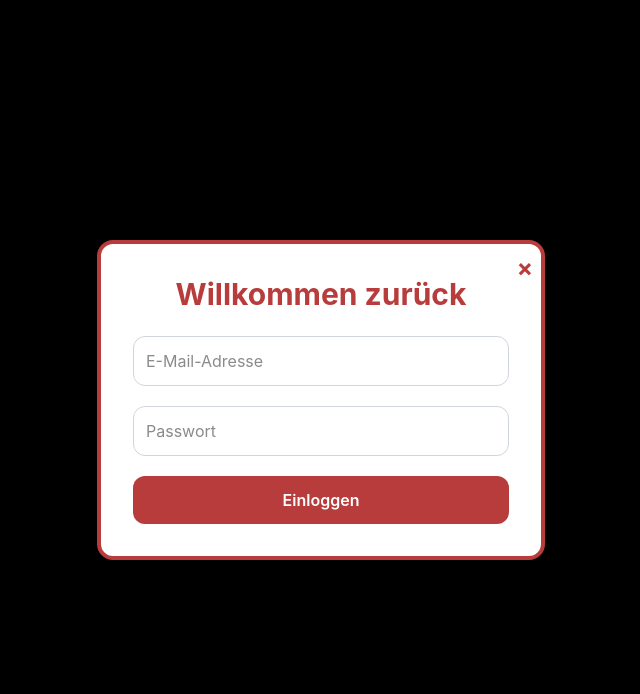
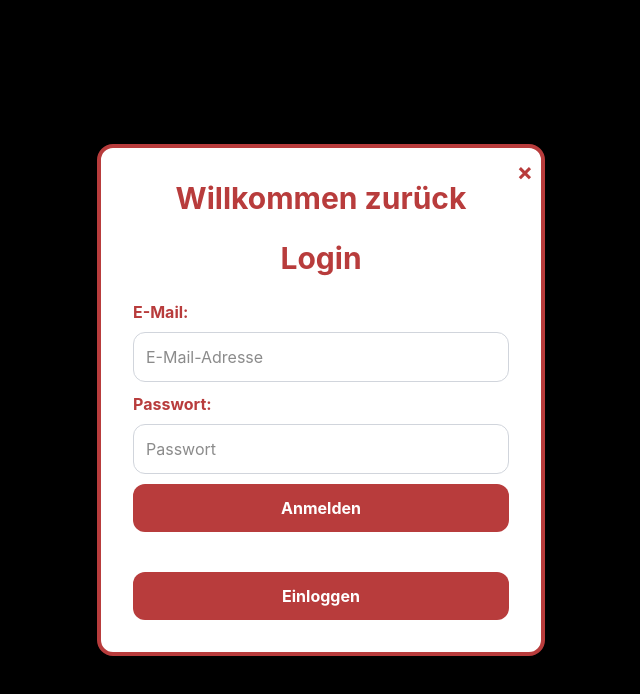
Before and after one commit to FrontendYoshi/hund-herz-haltung, a Next.js app: page /Login in a window 1280 px wide. Shown: the top 694 px of the page, without its empty margins (319-959 px from the left). Built offline with nearby package versions, Linux system fonts and the light colour scheme.

Commit message:
update LogIN

```diff
--- a/components/Login.js
+++ b/components/Login.js
@@ -1,11 +1,13 @@
 "use client";
 import { signIn } from "next-auth/react";
 import { useState } from "react"; // um Daten zu speichern
-import { useRouter } from "next/navigation";// hilft später zur Startseite weiterzuleiten (nach Logn)
+import { useRouter } from "next/navigation"; // hilft später zur Startseite weiterzuleiten (nach Logn)
 
-export default function Login({ onClose }) // onClose sorgt dafür, dass man die Login-Komponente schließen kann
+export default function Login({ onClose }) {
+  // onClose sorgt dafür, dass man die Login-Komponente schließen kann
   {
-{/* Zustände damit merkt sich React was los ist */}
+    /* Zustände damit merkt sich React was los ist */
+  }
 
   const [email, setEmail] = useState(""); // was jmd. ins E-Mail Feld schreibt
   const [password, setPassword] = useState(""); // speichert das PW aus dem Eingabefeld
@@ -13,45 +15,52 @@ export default function Login({ onClose }) // onClose sorgt dafür, dass man die
   const [isLoading, setIsLoading] = useState(false); // wenn der Login-Vorgang läuft, wird das auf "true" gesetzt
   const router = useRouter(); // damit kann man später per Code zur Startseite gehen (nach erfolgreichem Login)
 
-  {/*Login-Funktion*/}
-    async function handleLogin(e) {
-    e.preventDefault(); //Verhindert, dass die Seite neu lädt, wenn man das Formular abschickt.
+  {
+    /* Login-Funktion */
+  }
+  async function handleSubmit(e) {
+    e.preventDefault(); // Verhindert das Neuladen der Seite beim Absenden des Formulares
     setError(""); // löscht vorherige Fehler
-    setIsLoading(true); // zeigt "Lade..." an
+    setIsLoading(true); // zeigt "Lade..." an, Ladezustand aktivieren
 
     try {
-      // versucht sich mit E-Mail und PW einzuloggen - ohne sofort die Seite zu wechseln
+      // Versuche die Benutzer*innen mit "credentials" anzumelden, versucht sich mit E-Mail und PW einzuloggen - ohne sofort die Seite zu wechseln
       const result = await signIn("credentials", {
+        // WICHTIG: redirect: false verhindert, dass next-auth automatisch weiterleitet
+        // Wir wollen die Weiterleitung selbst steuern und Fehler anzeigen
         redirect: false, // wir bleiben auf der Seite statt automatisch weiterzuleiten
-        email,
-        password,
+        email, // Übergib Email aus dem State
+        password, // Übergib PW aus dem State
       });
-      // wenn der Login fehlschlägt kommt Fehlermeldung.
+
+      console.log("Login Result:", result); // Logge das Ergebnis
+
+      // Prüf ob das Ergebnis einen Fehler enthält
       if (result?.error) {
-        setError("Anmeldung fehlgeschlagen. Prüfe E-Mail/Passwort.");
-        setIsLoading(false);
-      }
-      // wenn er klappt geht es zur Startseite
-      else if (result?.ok) {
+        setError("Anmeldung fehlgeschlagen. Prüfe E-Mail/Passwort."); // Setze Fehlermeldung
+        setIsLoading(false); // Ladezustand beenden
+      } else if (result?.ok) {
+        // Wenn Anmeldung erfolgreich war (result ist ok und kein error)
         setError("");
-        router.push("/");
-      }
-      // bei anderen Problemen wird auch eine Nachricht angezeigt
-      else {
+        router.push("/Login/page"); // Leite zur Startseite weiter
+        // setIsLoading muss hier nicht false sein, da wir wegnavigieren
+      } else {
+        // Fallback für unerwartete Ereignisse, bei anderen Problemen wird auch eine Nachricht angezeigt
         setError("Ein unerwarteter Fehler ist aufgetreten.");
         setIsLoading(false);
       }
     } catch (err) {
+      // Fange andere mögliche Fehler ab
       console.error("Login Catch Error:", err);
       setError("Ein unerwarteter Fehler ist aufgetreten.");
       setIsLoading(false);
     }
   }
 
+  // Das JSX für das Formular
   return (
-    <div className="fixed inset-0 bg-black bg-opacity-50 z-50 flex items-center justify-center px-4 py-10"> {/*Das ist der graue, halbtransparente Hintergrund hinter dem Login-Feld (damit es wie ein Popup aussieht).*/}
-      <div className="relative bg-white rounded-2xl shadow-2xl w-full max-w-md border-4 border-[#b83c3c] font-[Inter]">{/* Das eigentliche weiße Login-Feld mit rotem Rahmen.*/}
-
+    <div className="fixed inset-0 bg-black bg-opacity-50 z-50 flex items-center justify-center px-4 py-10">
+      <div className="relative bg-white rounded-2xl shadow-2xl w-full max-w-md border-4 border-[#b83c3c] font-[Inter]">
         {/* Schließen-X im roten Rahmen oben rechts */}
         <button
           onClick={onClose}
@@ -67,32 +76,69 @@ export default function Login({ onClose }) // onClose sorgt dafür, dass man die
           </h2>
 
           {/* Einloggen */}
-          <form onSubmit={handleLogin} className="space-y-5">
+          <form onSubmit={handleSubmit} className="space-y-5">
+            <h2 className="text-3xl font-bold text-center text-[#b83c3c] mb-6">
+              Login
+            </h2>
+            {/* Eingabefeld für E-Mail */}
+            <div style={{ marginBottom: "10px" }}>
+              <label
+                htmlFor="email"
+                className="block text-[#b83c3c] font-bold mb-2"
+              >
+                E-Mail:
+              </label>
               <input
                 type="email"
+                id="email"
                 placeholder="E-Mail-Adresse"
                 value={email}
                 onChange={(e) => setEmail(e.target.value)}
+                required
                 className="w-full p-3 border border-gray-300 rounded-xl focus:outline-none focus:ring-2 focus:ring-[#f4b400] focus:border-[#f4b400]"
               />
-
+            </div>
+            {/* Eingabefeld für Passwort */}
+            <div style={{ marginBottom: "10px" }}>
+              <label
+                htmlFor="password"
+                className="block text-[#b83c3c] font-bold mb-2"
+              >
+                Passwort:
+              </label>
               <input
                 type="password"
+                id="password"
                 placeholder="Passwort"
                 value={password}
-              onChange={(e) => setPassword(e.target.value)}
+                onChange={(e) => setPassword(e.target.value)} // Aktualisiere den State
+                required // Pflichtfeld
                 className="w-full p-3 border border-gray-300 rounded-xl focus:outline-none focus:ring-2 focus:ring-[#f4b400] focus:border-[#f4b400]"
               />
-
-            {error && <p className="text-red-600 text-sm text-center">{error}</p>} {/*Wenn ein Fehler da ist wird er hier angezeigt*/}
-            {/*Login Start - drückt man auf den Button*/}
+            </div>
+            {/* Zeige Fehlermeldung an, falls vorhanden */}
+            {error && (
+              <p className="text-red-600 text-sm text-center">{error}</p>
+            )}{" "}
+            {/*Wenn ein Fehler da ist wird er hier angezeigt*/}
+            {/* Sende-Button */}
             <button
               type="submit"
               disabled={isLoading}
-              className={`w-full p-3 rounded-xl font-semibold text-white transition
-                ${isLoading ? 'bg-gray-400' : 'bg-[#b83c3c] hover:bg-[#992c2c]'}`}
+              className="w-full p-3 bg-[#b83c3c] text-white rounded-xl hover:bg-[#992c2c] font-bold focus:outline-none focus:ring-2 focus:ring-[#f4b400]"
             >
-              {isLoading ? "Lade..." : "Einloggen"}
+              {isLoading ? "Melde an..." : "Anmelden"}
+              {/* Zeige Ladezustand an */}
+            </button>
+            {/* Abstand zwischen den Buttons */}
+            <div style={{ marginTop: "15px" }}></div>
+            {/* SignIn-Button */}
+            <button
+              type="button" // WICHTIG: type "button", damit das Formular nicht abgeschickt wird
+              onClick={() => signIn("google")} // Rufe signIn mit "google" auf
+              className="w-full p-3 bg-[#b83c3c] text-white rounded-xl hover:bg-[#992c2c] font-bold focus:outline-none focus:ring-2 focus:ring-[#f4b400]"
+            >
+              Einloggen
             </button>
           </form>
         </div>
--- a/components/MiniForum.js
+++ b/components/MiniForum.js
@@ -39,7 +39,7 @@ export default function MiniForum() {
   return (
     <div className="mt-12 bg-[#fffaf5] border-2 border-[#b83c3c] p-6 rounded-2xl shadow-md">
       <h3 className="text-2xl font-bold text-[#b83c3c] mb-4 font-[Inter]">
-        🐾 Mini-Forum
+        Mini-Forum
       </h3>
 
       <input
```
Lines whose indentation alone changed are shown as unchanged.
